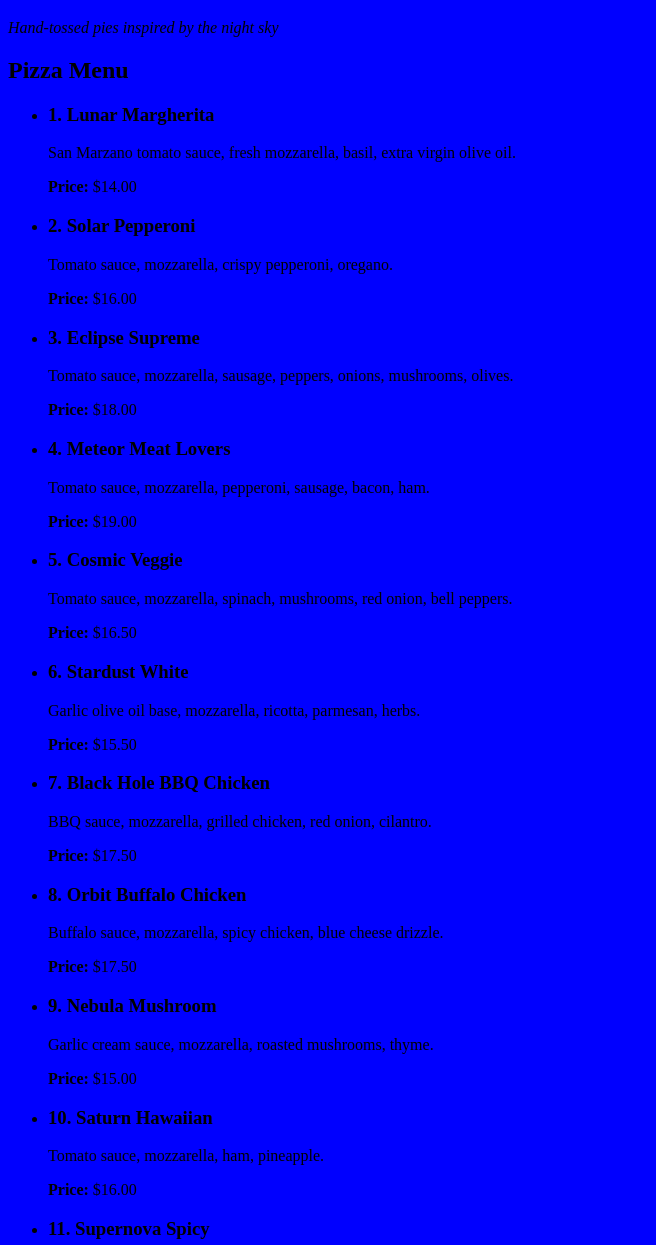
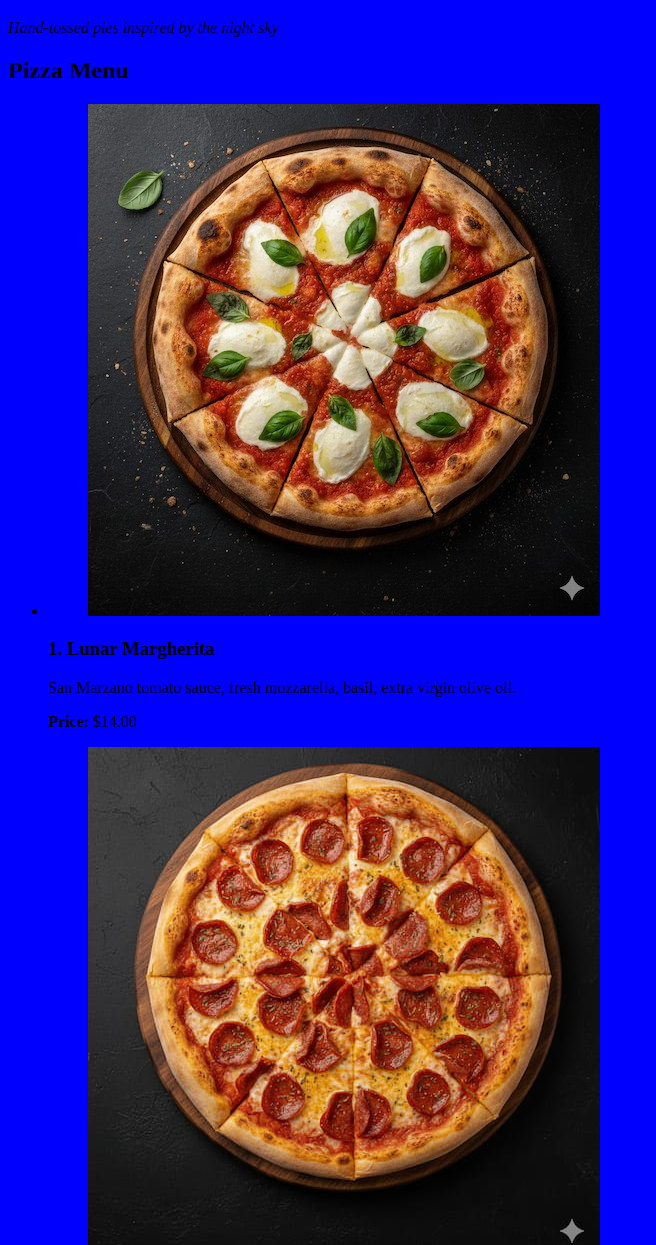
Before and after one commit to jadenlorico/restaurant-menu, a plain HTML site: page index.html in a window 1280 px wide. Shown: the part 61-1306 px from the top of the page, without its empty margins (0-656 px from the left). Drawn offline with Linux system fonts and the light colour scheme.

Commit message:
added images

```diff
--- a/index.html
+++ b/index.html
@@ -20,6 +20,9 @@
       <ul aria-label="List of pizzas with descriptions and prices">
         <li>
           <article>
+            <figure>
+            <img src="img/Lunar Pizza.jpg" alt="Lunar Margherita" />
+            </figure>
             <h3>1. Lunar Margherita</h3>
             <p>San Marzano tomato sauce, fresh mozzarella, basil, extra virgin olive oil.</p>
             <p><strong>Price:</strong> $14.00</p>
@@ -28,6 +31,9 @@
 
         <li>
           <article>
+            <figure>
+            <img src="img/Solar Pizza.jpg" alt="Solar Pepperoni" />
+            </figure>
             <h3>2. Solar Pepperoni</h3>
             <p>Tomato sauce, mozzarella, crispy pepperoni, oregano.</p>
             <p><strong>Price:</strong> $16.00</p>
@@ -36,6 +42,9 @@
 
         <li>
           <article>
+            <figure>
+            <img src="img/Eclipse Pizza.jpg" alt="Exlipse Supreme" />
+            </figure>
             <h3>3. Eclipse Supreme</h3>
             <p>Tomato sauce, mozzarella, sausage, peppers, onions, mushrooms, olives.</p>
             <p><strong>Price:</strong> $18.00</p>
```
Also changed, not shown: img/Eclipse Pizza.jpg (added), img/Lunar Pizza.jpg (added), img/Solar Pizza.jpg (added).
